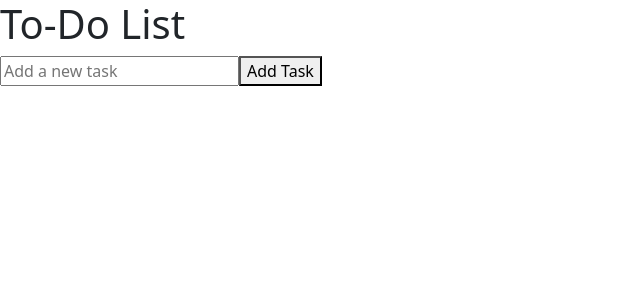
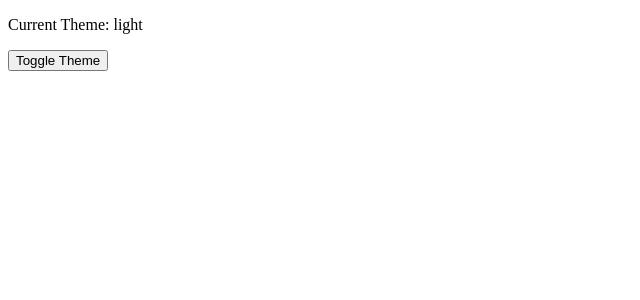
Before and after one commit to sunandamithikayala/react, a React (Create React App) app: page / in a window 1280 px wide. Shown: the top 300 px of the page, without its empty margins (0-640 px from the left). Built offline with nearby package versions, Linux system fonts and the light colour scheme.

Commit message:
Updated feature X

```diff
--- a/package.json
+++ b/package.json
@@ -14,6 +14,7 @@
     "react-cookie": "^7.2.2",
     "react-dom": "^18.3.1",
     "react-hook": "^0.0.1",
+    "react-router-dom": "^7.2.0",
     "react-scripts": "5.0.1",
     "web-vitals": "^4.2.4",
     "yup": "^1.6.1"
@@ -41,5 +42,8 @@
       "last 1 firefox version",
       "last 1 safari version"
     ]
+  },
+  "devDependencies": {
+    "@babel/plugin-proposal-private-property-in-object": "^7.21.11"
   }
 }
--- /dev/null
+++ b/src/StateManagement/App.jsx
@@ -0,0 +1,20 @@
+import React, { useContext } from "react";
+import { ThemeContext, ThemeProvider } from "./ThemeContext";
+ function ThemeSwitcher() {
+ const { theme, setTheme } = useContext(ThemeContext);
+ return (
+<div>
+<p>Current Theme: {theme}</p>
+<button onClick={() => setTheme(theme === "light" ? "dark" : "light")}>
+       Toggle Theme
+</button>
+</div>
+ );
+}
+export default function AppTheme() {
+ return (
+<ThemeProvider>
+<ThemeSwitcher />
+</ThemeProvider>
+ );
+}
--- /dev/null
+++ b/src/StateManagement/ThemeContext.jsx
@@ -0,0 +1,10 @@
+import React, { createContext, useState } from "react";
+export const ThemeContext = createContext();
+export function ThemeProvider({ children }) {
+ const [theme, setTheme] = useState("light");
+ return (
+<ThemeContext.Provider value={{ theme, setTheme }}>
+     {children}
+</ThemeContext.Provider>
+ );
+}
--- a/src/index.js
+++ b/src/index.js
@@ -1,31 +1,13 @@
 import React from 'react';
 import ReactDOM from 'react-dom/client';
-import './index.css';
-import App from './App';
+
 import reportWebVitals from './reportWebVitals';
-import '../node_modules/bootstrap/dist/css/bootstrap.css';
-import '../node_modules/bootstrap-icons/font/bootstrap-icons.css';
-import '../node_modules/bootstrap/dist/js/bootstrap.bundle.js';
-import { ContextDemo } from './Components/Context-Demo.js';
-import { Level1 } from './Components/Demo.jsx';
-import { Home } from './home/home.jsx';
-import '../node_modules/bootstrap/dist/css/bootstrap.css';
-import '../node_modules/bootstrap-icons/font/bootstrap-icons.css';
-import bootstrap from 'bootstrap';
-import { DataBinding } from './Components/data-binding/data-binding.jsx';
-import { ObjectBinding } from './Components/data-binding/object-binding.jsx';
-import { TableBinding } from './Components/data-binding/table-binding.jsx';
-import { NestedBinding } from './Components/data-binding/nested-binding.jsx';
-import { DateBinding } from './Components/data-binding/date-binding.jsx';
-import { ToDo } from './To-Do.jsx';
-
-
-
+import AppTheme from './StateManagement/App';
 
 const root = ReactDOM.createRoot(document.getElementById('root'));
 root.render(
   <React.StrictMode>
-    <ToDo/>
+    <AppTheme/>
   </React.StrictMode>
 );
 
```
Also changed, not shown: src/Navigation.jsx (added, +30 -0 lines), 1 other file (tests, documents, lock files or other folders).
